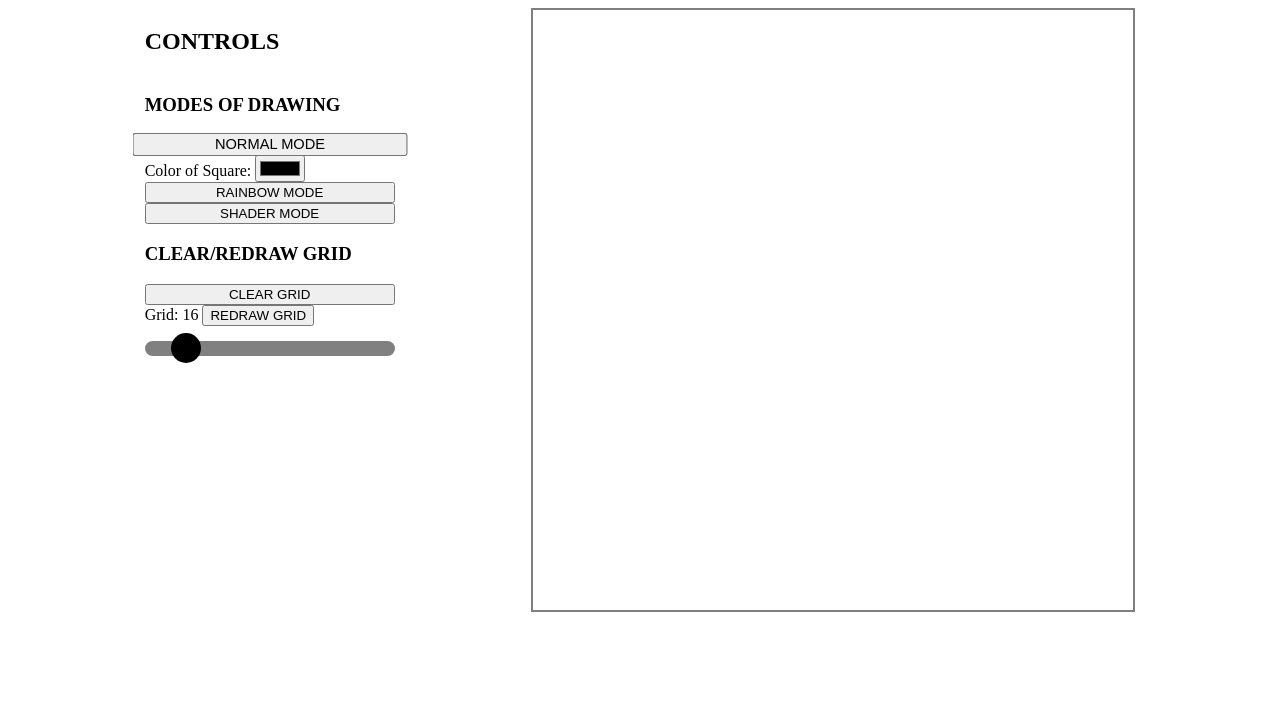
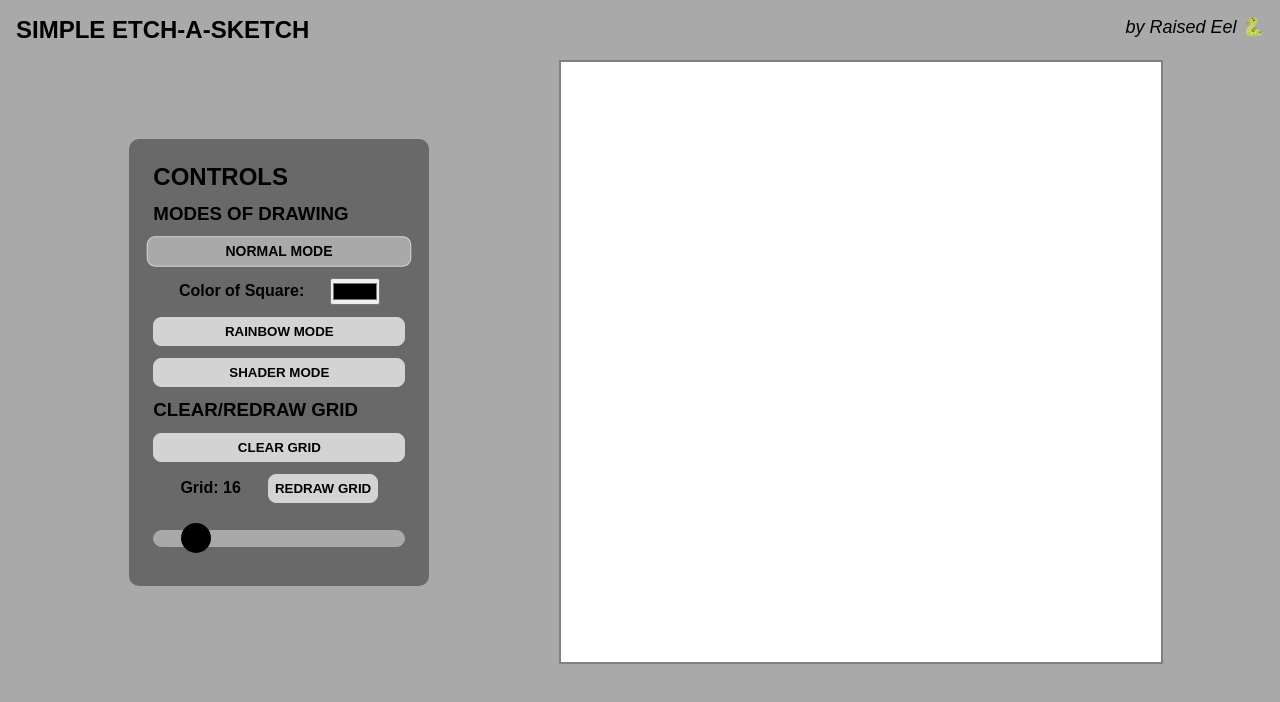
Before and after one commit to RaisedEel/Etch-A-Sketch, a plain HTML site: page index.html in a window 1280 px wide. Drawn offline with Linux system fonts and the light colour scheme.

Commit message:
Agregados estilos a la pagina. Ahora luce mucho mas estilizada

```diff
--- a/css/styles.css
+++ b/css/styles.css
@@ -1,12 +1,42 @@
+*{
+    font-family: Arial, Helvetica, sans-serif;
+    margin: 0;
+    padding: 0;
+}
+
 .main{
+    min-height: 100vh;
+    display: flex;
+    flex-direction: column;
+    background-color: darkgray;
+}
+
+#title{
+    font-size: x-large;
+    padding: 16px;
+    display: flex;
+}
+
+#title em{
+    font-size: large;
+    margin-left: auto;
+}
+
+#content{
     display: flex;
     flex-wrap: wrap;
     justify-content: space-evenly;
+    align-items: center;
 }
 
 #controls{
     display: flex;
     flex-direction: column;
+    background-color:dimgray;
+    gap: 12px;
+    margin: 12px;
+    padding: 24px;
+    border-radius: 10px;
 }
 
 #grid{
@@ -17,10 +47,11 @@
 }
 
 #slider{
-    background-color: gray;
+    background-color: darkgray;
     width: 250px;
     height: 15px;
     margin: 15px 0;
+    border: 1px solid darkgray;
     border-radius: 10px;
 }
 
@@ -35,8 +66,36 @@
     border-radius: 50%;
 }
 
+#slider:hover{
+    border: 1px solid white;
+}
+
+.sub-menu{
+    font-weight: 700;
+    display: flex;
+    justify-content: space-evenly;
+    align-items: center;
+}
+
+.btn{
+    padding: 6px;
+    border: none;
+    font-weight: 700;
+    background-color: lightgray;
+    border: 1px solid lightgray;
+    border-radius: 8px;
+}
+
+.btn:hover{
+    background-color: darkgray;
+    border: 1px solid white;
+    transform: scale(1.05);
+}
+
 .selected{
-    transform: scale(1.1);
+    background-color: darkgray;
+    border: 1px solid lightgray;
+    transform: scale(1.05);
 }
 
 .hidden{
--- a/index.html
+++ b/index.html
@@ -4,28 +4,30 @@
     <meta charset="UTF-8">
     <meta http-equiv="X-UA-Compatible" content="IE=edge">
     <meta name="viewport" content="width=device-width, initial-scale=1.0">
-    <title>Etch</title>
+    <title>Etch-A-Sketch</title>
 
     <link href = "./css/styles.css" rel = "stylesheet">
     <script src = "./js/script.js" defer></script>
 </head>
 <body>
     <div class = "main">
+        <div id = "title"><strong>SIMPLE ETCH-A-SKETCH</strong> <em>by Raised Eel 🐍</em></div>
+        <div id = "content">
             <div id = "controls">
                 <h2>CONTROLS</h2>
                 <h3>MODES OF DRAWING</h3>
-            <button id = "normal" class = "mode selected">NORMAL MODE</button>
-            <div id = "normal-submenu">
+                <button id = "normal" class = "mode btn selected">NORMAL MODE</button>
+                <div class = "sub-menu">
                     <label for = "color">Color of Square: </label>
                     <input id = "color" type = "color" value = "#000000">
                 </div>
-            <button id = "rainbow" class = "mode">RAINBOW MODE</button>
-            <button id = "shader" class = "mode">SHADER MODE</button>
+                <button id = "rainbow" class = "mode btn">RAINBOW MODE</button>
+                <button id = "shader" class = "mode btn">SHADER MODE</button>
                 <h3>CLEAR/REDRAW GRID </h3>
-            <button id = "clear">CLEAR GRID</button>
-            <div>
+                <button id = "clear" class = "btn">CLEAR GRID</button>
+                <div class = "sub-menu">
                     <label id = "sliderValue" for = "redraw"></label>
-                <button id = "redraw">REDRAW GRID</button>
+                    <button id = "redraw" class = "btn">REDRAW GRID</button>
                 </div>
                 <div id = "slider">
                     <div id = "dot"></div>
@@ -33,5 +35,6 @@
             </div>
             <div id = "grid"></div>
         </div>
+    </div>
 </body>
 </html>
```
Lines whose indentation alone changed are shown as unchanged.
